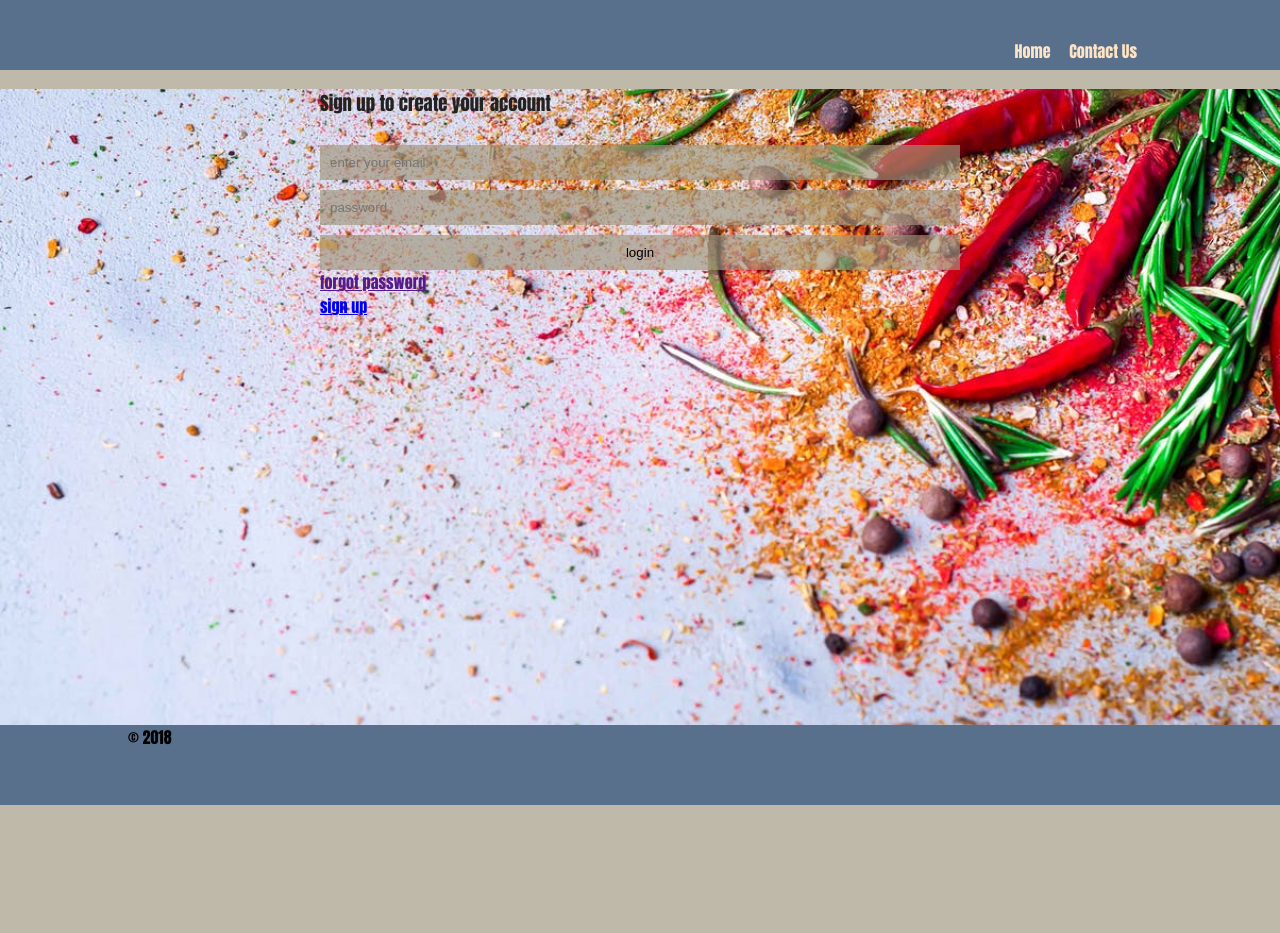
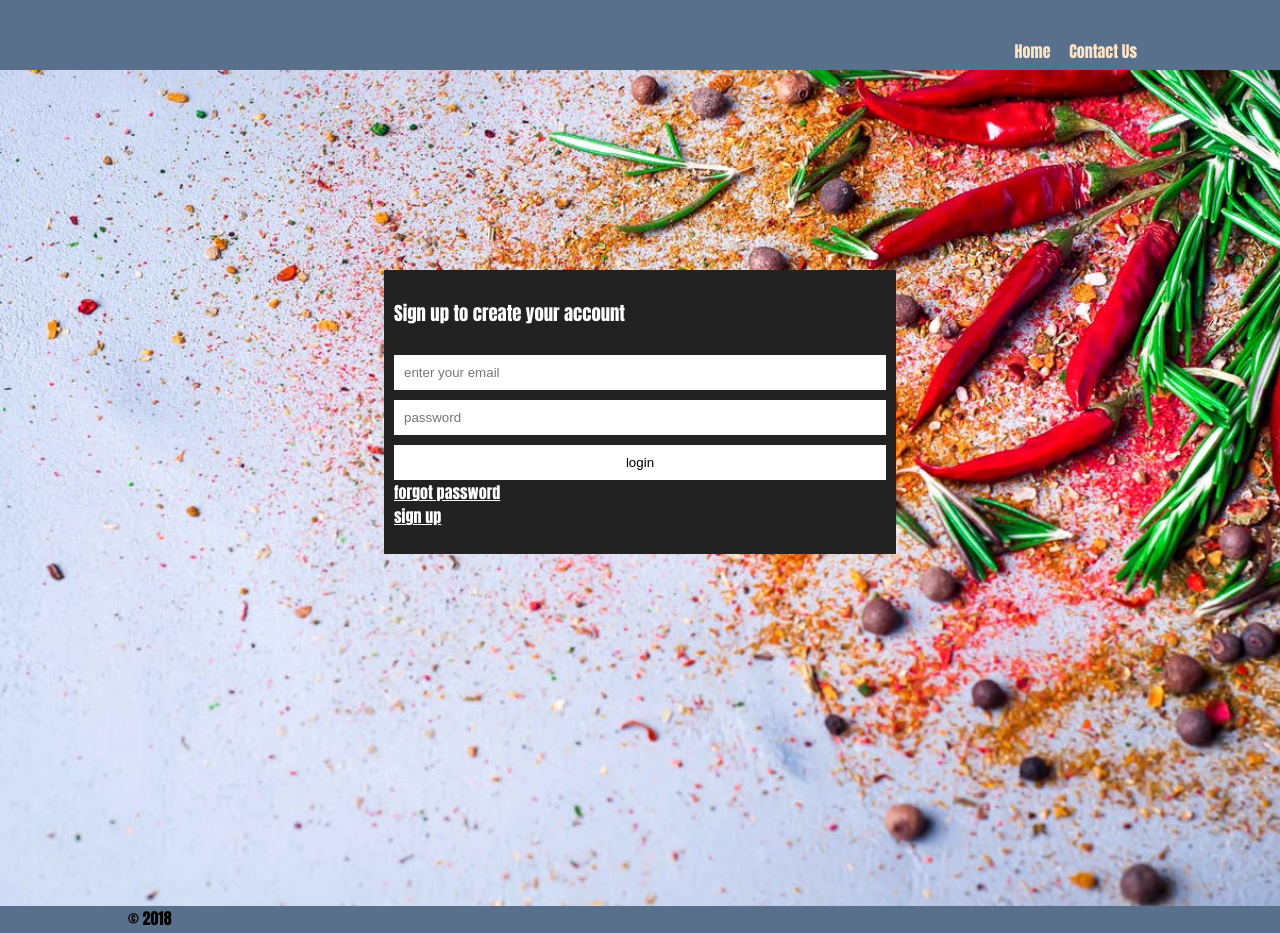
Before and after one commit to Wabuluka/fast-food-fast-3f-, a plain HTML site: page signin.html in a window 1280 px wide. Before the commit the page ends 805 px from the top, so only its background shows below. Drawn offline with Linux system fonts and the light colour scheme.

Commit message:
corrected the css on the signin page

```diff
--- a/custom.js
+++ b/custom.js
@@ -0,0 +1,3 @@
+window.onload = function(){
+
+}
--- a/daviour.css
+++ b/daviour.css
@@ -192,19 +192,31 @@ admin page
 /*------------------------sign in-------------------*/
 #signin{
     height: 80%;
+    padding-top: 200px;
     margin-bottom: -20px;
     background: url('img/food-and-drink.jpg');
     background-position: 50%;
     background-repeat: no-repeat;
     background-size: cover;
-    color: #222;
+    color: #fff;
 }
 #signin .signin-form{
     height: 300px;
-    width: 50%;
+    width: 40%;
     margin: auto;
 }
-
+#signin .signin-form a{
+    color: #fff;
+    padding-top: 5px;
+    text-align: right;
+}
+.form-group{
+    background: #222;
+    padding: 10px;
+}
+.form-sp{
+    background: #fff;
+}
 /*--------------------------------------------------------------------------------------------------------*/
 #div1 {
     width: 190px;
@@ -301,10 +313,7 @@ admin page
     height: 80px;
     margin-top: -40px;
     float: right;
-<<<<<<< HEAD
     width: 100px;
-=======
->>>>>>> master
     background: rgba(240, 130, 5, 0.247);
 }
 /*--------------------------------------------------------------------------------------------------------*/
@@ -332,9 +341,4 @@ admin page
 /*-------------------------contact section*/
 #contact{
     text-align: center;
-<<<<<<< HEAD
 }
-=======
-}
-
->>>>>>> master
--- a/signin.html
+++ b/signin.html
@@ -21,6 +21,7 @@
     <div id="main">
         <section id="signin">
             <div class="signin-form">
+                <div class="form-group">
                     <h3>Sign up to create your account</h3>
                     <form action="useraccount.html">
                         <input type="email" class="form-sp" placeholder="enter your email">
@@ -29,6 +30,7 @@
                         <a href="">forgot password</a><br>
                         <a href="index.html">sign up</a>
                     </form>
+                </div>
             </div>
         </section>
     </div>
```
Lines whose indentation alone changed are shown as unchanged.
